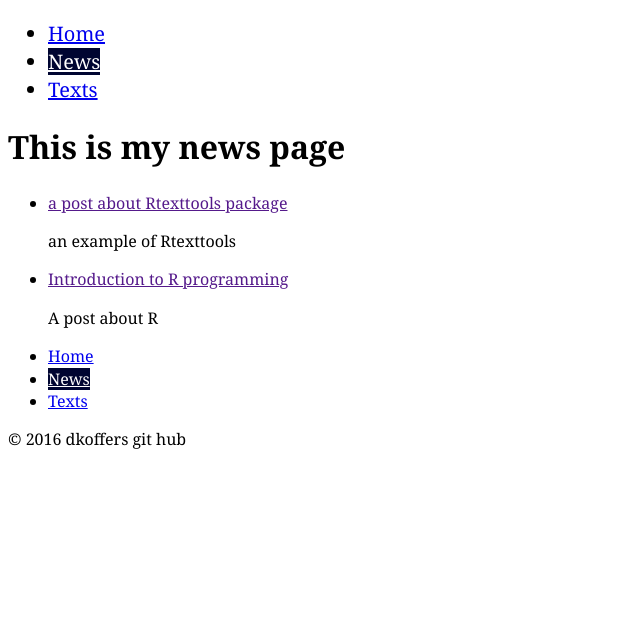
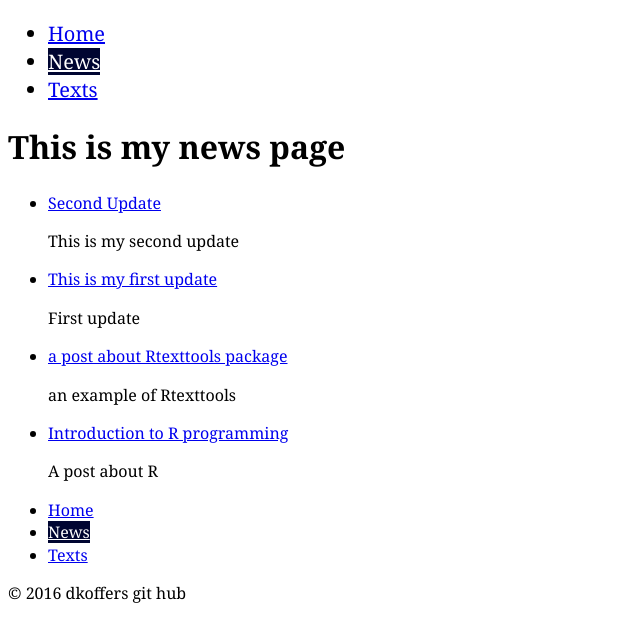
Before and after one commit to dkoffers/ubg, a Jekyll site: the page built from news.html, in a window 1280 px wide. Shown: the top 642 px of the page, without its empty margins (0-640 px from the left). Built offline with Jekyll 4.4.1, drawn with Linux system fonts in a browser that asks for light colours.

Commit message:
posts with 2 folders

```diff
--- /dev/null
+++ b/_posts/updates/2014-01-01-Update-01.md
@@ -0,0 +1,10 @@
+---
+layout: default
+title: This is my first update
+meta: First update
+category: updates
+---
+
+## This is my first update on the blog
+
+I will kep posting more updates
--- /dev/null
+++ b/_posts/updates/2014-01-15-Update-02.md
@@ -0,0 +1,10 @@
+---
+layout: default
+title: Second Update
+meta: This is my second update
+category: updates
+---
+
+## This is my update 2
+
+Keep in touch for more updates
--- a/news.html
+++ b/news.html
@@ -7,7 +7,7 @@ layout: default
 <ul>
   {% for post in site.posts%}
     <li>
-      <a href="">{{post.title}} </a>
+      <a href="{{site.baseurl}}{{post.url}}">{{post.title}} </a>
       <p>{{post.meta}}</p>
     </li>
     {% endfor %}
```
Also changed, not shown: _posts/News/2013-09-26-R-Introduction.md (renamed from _posts/2013-09-26-R-Introduction.md), _posts/News/2013-10-26-RTextTools.md (renamed from _posts/2013-10-26-RTextTools.md), 2 other files.
